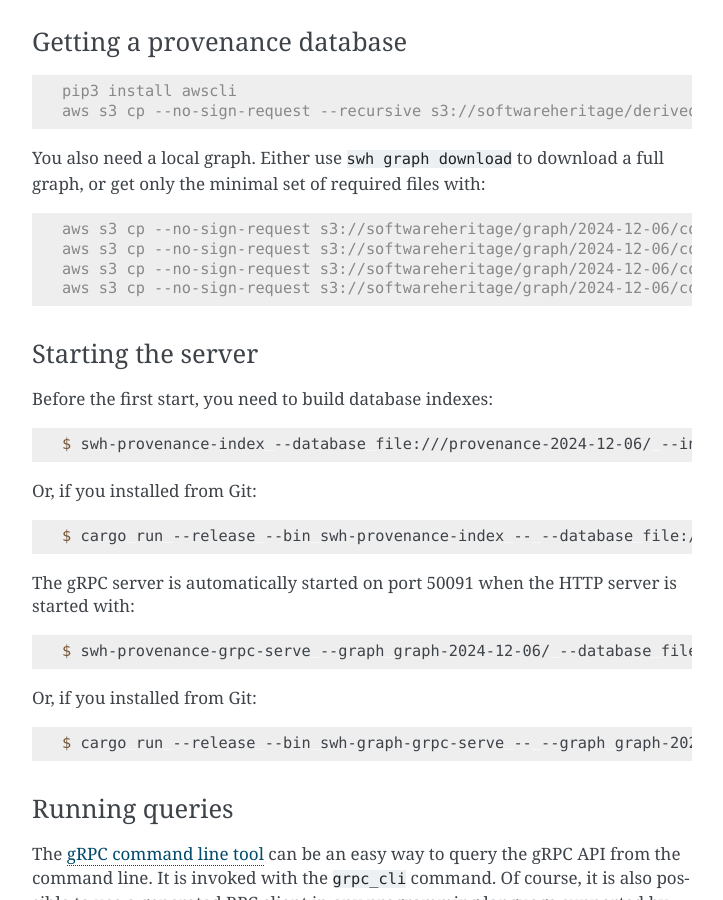
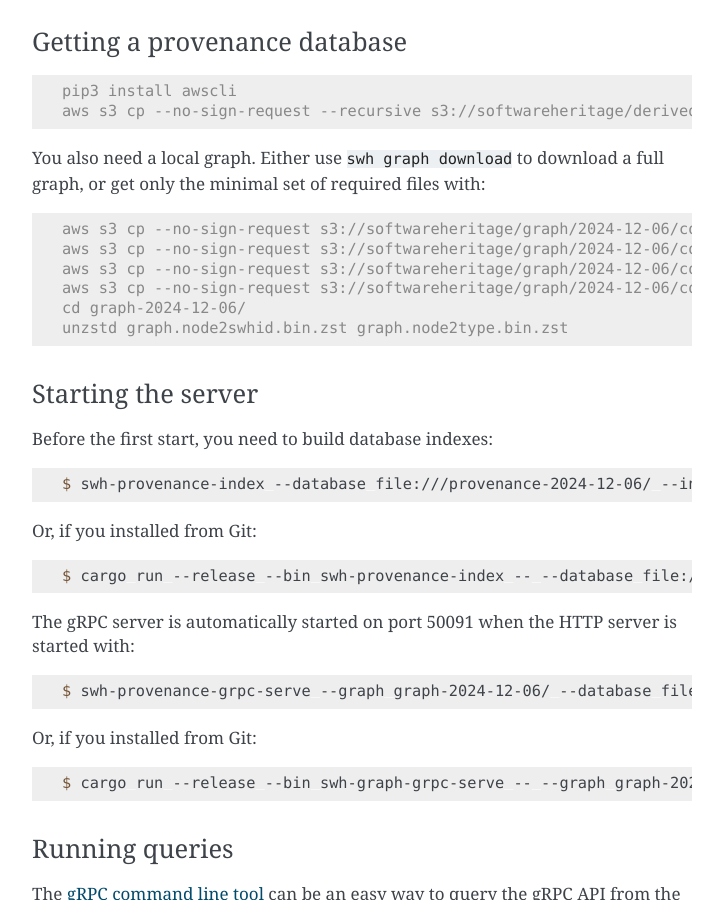
Before and after one commit to SoftwareHeritage/swh-provenance, a Sphinx documentation site: the page built from docs/grpc-api.rst, in a window 1280 px wide and 900 px high, scrolled down 580 px. Shown: the whole window, without its empty margins (388-1111 px from the left). Built offline with Sphinx 7.4.7, drawn with Linux system fonts in a browser that asks for light colours.

Commit message:
docs: .zst files need to be decompressed

```diff
--- a/docs/grpc-api.rst
+++ b/docs/grpc-api.rst
@@ -41,8 +41,10 @@
 
     aws s3 cp --no-sign-request s3://softwareheritage/graph/2024-12-06/compressed/graph.pthash graph-2024-12-06/
     aws s3 cp --no-sign-request s3://softwareheritage/graph/2024-12-06/compressed/graph.pthash.order graph-2024-12-06/
-    aws s3 cp --no-sign-request s3://softwareheritage/graph/2024-12-06/compressed/graph.node2swhid.bin graph-2024-12-06/
-    aws s3 cp --no-sign-request s3://softwareheritage/graph/2024-12-06/compressed/graph.node2type.bin graph-2024-12-06/
+    aws s3 cp --no-sign-request s3://softwareheritage/graph/2024-12-06/compressed/graph.node2swhid.bin.zst graph-2024-12-06/
+    aws s3 cp --no-sign-request s3://softwareheritage/graph/2024-12-06/compressed/graph.node2type.bin.zst graph-2024-12-06/
+    cd graph-2024-12-06/
+    unzstd graph.node2swhid.bin.zst graph.node2type.bin.zst
 
 
 Starting the server
```
